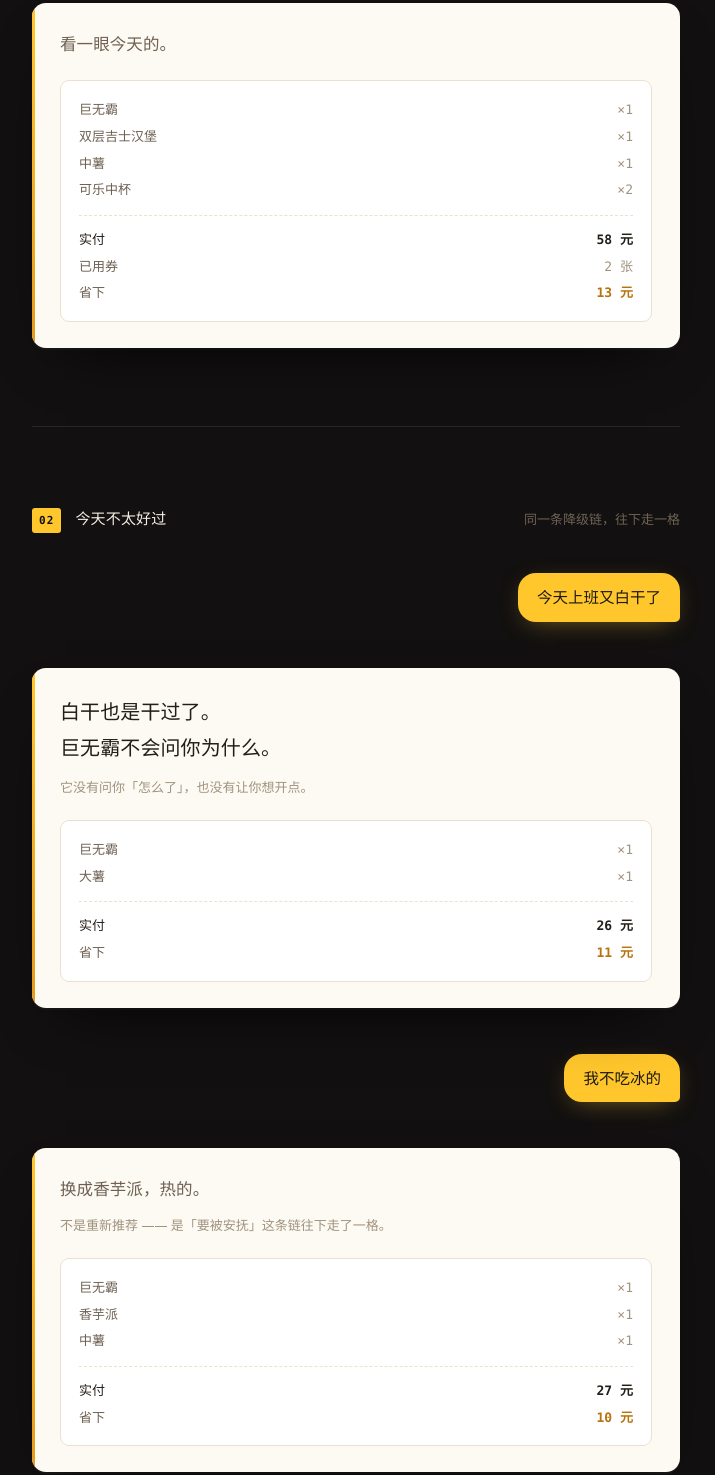
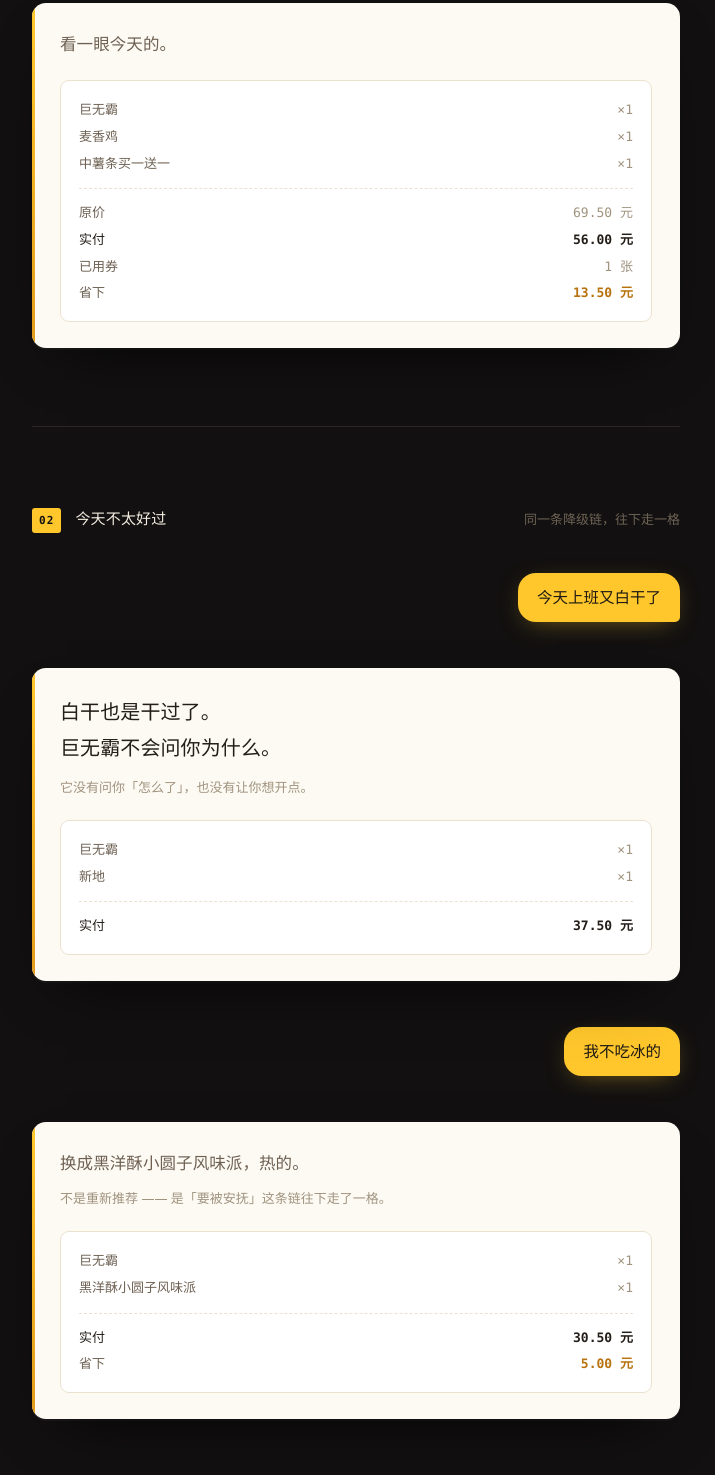
Before and after one commit to dinosaur-006/mcd-tree-hole, a plain HTML site: page demo/index.html in a window 1280 px wide. Shown: the part 878-2353 px from the top of the page, without its empty margins (284-999 px from the left). Drawn offline with Linux system fonts and the light colour scheme.

Commit message:
docs: 同步真实门店实测数据，统一全项目价格与措辞
以 storeCode=1450323 实测跑通的三组组合为唯一数字来源：
  巨无霸+麦香鸡+中薯条买一送一(用券)  69.50 -> 56.00  省 13.50
  巨无霸+新地                        37.50 -> 37.50  省 0
  巨无霸+黑洋酥小圆子风味派(促销价)    35.50 -> 30.50  省 5.00

- README：场景一/二改用实测组合与真实价格；降级链与 emotion-map 对齐
- demo/index.html：降级文案「香芋派」改为实测口味「黑洋酥小圆子风味派」
- references/food-tags.md：派类标签补注「取当日供应口味」，不再写死口味
- references/emotion-map.md：注明承接产品为方向性示例，实际以门店当日供应与券后价为准
- scripts/profile.py：用法示例改用实测组合
- MCP_INTEGRATION.md / SKILL.md / docs/demo-script.md：补入实测验证记录与细节修正

```diff
--- a/demo/index.html
+++ b/demo/index.html
@@ -402,13 +402,13 @@
         <p class="say plain">看一眼今天的。</p>
         <div class="receipt">
           <div class="row"><span>巨无霸</span><span class="q">×1</span></div>
-          <div class="row"><span>双层吉士汉堡</span><span class="q">×1</span></div>
-          <div class="row"><span>中薯</span><span class="q">×1</span></div>
-          <div class="row"><span>可乐中杯</span><span class="q">×2</span></div>
+          <div class="row"><span>麦香鸡</span><span class="q">×1</span></div>
+          <div class="row"><span>中薯条买一送一</span><span class="q">×1</span></div>
           <div class="cut"></div>
-          <div class="row sum"><span>实付</span><span class="v">58 元</span></div>
-          <div class="row"><span>已用券</span><span class="q">2 张</span></div>
-          <div class="row save"><span>省下</span><span class="v">13 元</span></div>
+          <div class="row"><span>原价</span><span class="q">69.50 元</span></div>
+          <div class="row sum"><span>实付</span><span class="v">56.00 元</span></div>
+          <div class="row"><span>已用券</span><span class="q">1 张</span></div>
+          <div class="row save"><span>省下</span><span class="v">13.50 元</span></div>
         </div>
       </div>
     </div>
@@ -430,10 +430,9 @@
         <p class="meta">它没有问你「怎么了」，也没有让你想开点。</p>
         <div class="receipt">
           <div class="row"><span>巨无霸</span><span class="q">×1</span></div>
-          <div class="row"><span>大薯</span><span class="q">×1</span></div>
+          <div class="row"><span>新地</span><span class="q">×1</span></div>
           <div class="cut"></div>
-          <div class="row sum"><span>实付</span><span class="v">26 元</span></div>
-          <div class="row save"><span>省下</span><span class="v">11 元</span></div>
+          <div class="row sum"><span>实付</span><span class="v">37.50 元</span></div>
         </div>
       </div>
     </div>
@@ -442,15 +441,14 @@
 
     <div class="turn">
       <div class="paper">
-        <p class="say plain">换成香芋派，热的。</p>
+        <p class="say plain">换成黑洋酥小圆子风味派，热的。</p>
         <p class="meta">不是重新推荐 —— 是「要被安抚」这条链往下走了一格。</p>
         <div class="receipt">
           <div class="row"><span>巨无霸</span><span class="q">×1</span></div>
-          <div class="row"><span>香芋派</span><span class="q">×1</span></div>
-          <div class="row"><span>中薯</span><span class="q">×1</span></div>
+          <div class="row"><span>黑洋酥小圆子风味派</span><span class="q">×1</span></div>
           <div class="cut"></div>
-          <div class="row sum"><span>实付</span><span class="v">27 元</span></div>
-          <div class="row save"><span>省下</span><span class="v">10 元</span></div>
+          <div class="row sum"><span>实付</span><span class="v">30.50 元</span></div>
+          <div class="row save"><span>省下</span><span class="v">5.00 元</span></div>
         </div>
       </div>
     </div>
```
Also changed, not shown: 7 other files.
